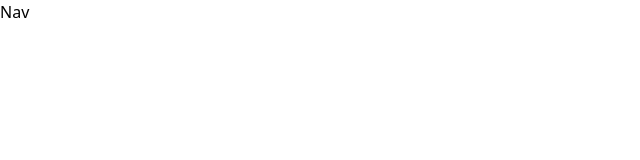
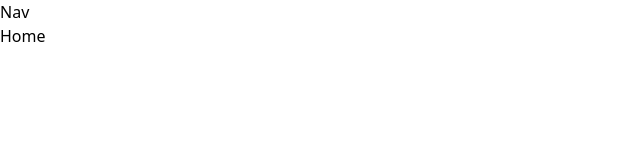
Before and after one commit to DevSamael/PublicBuild-ReactJS-TailWindCSS-V0.1, a React (Create React App) app in the folder portfolio/: page / in a window 1280 px wide. Shown: the top 160 px of the page, without its empty margins (0-640 px from the left). Built offline with nearby package versions, Linux system fonts and the light colour scheme; the HTML template or start-up script is replaced by a standard one.

Commit message:
Added Home Component
Added Home Component also changed mistake on Nav.js to Nav.jsx including Home.jsx

```diff
--- a/portfolio/src/App.js
+++ b/portfolio/src/App.js
@@ -1,8 +1,13 @@
+import React from "react";
+import Home from "./components/Home";
 import Nav from "./components/Nav";
 
 function App() {
   return (
-    <Nav />
+    <div>
+      <Nav />
+      <Home />
+    </div>
   );
 }
 
--- /dev/null
+++ b/portfolio/src/components/Home.jsx
@@ -0,0 +1,9 @@
+import React from 'react'
+
+const Home = () => {
+  return (
+    <div>Home</div>
+  )
+}
+
+export default Home
```
Also changed, not shown: portfolio/src/components/Nav.jsx (renamed from portfolio/src/components/Nav.js).
